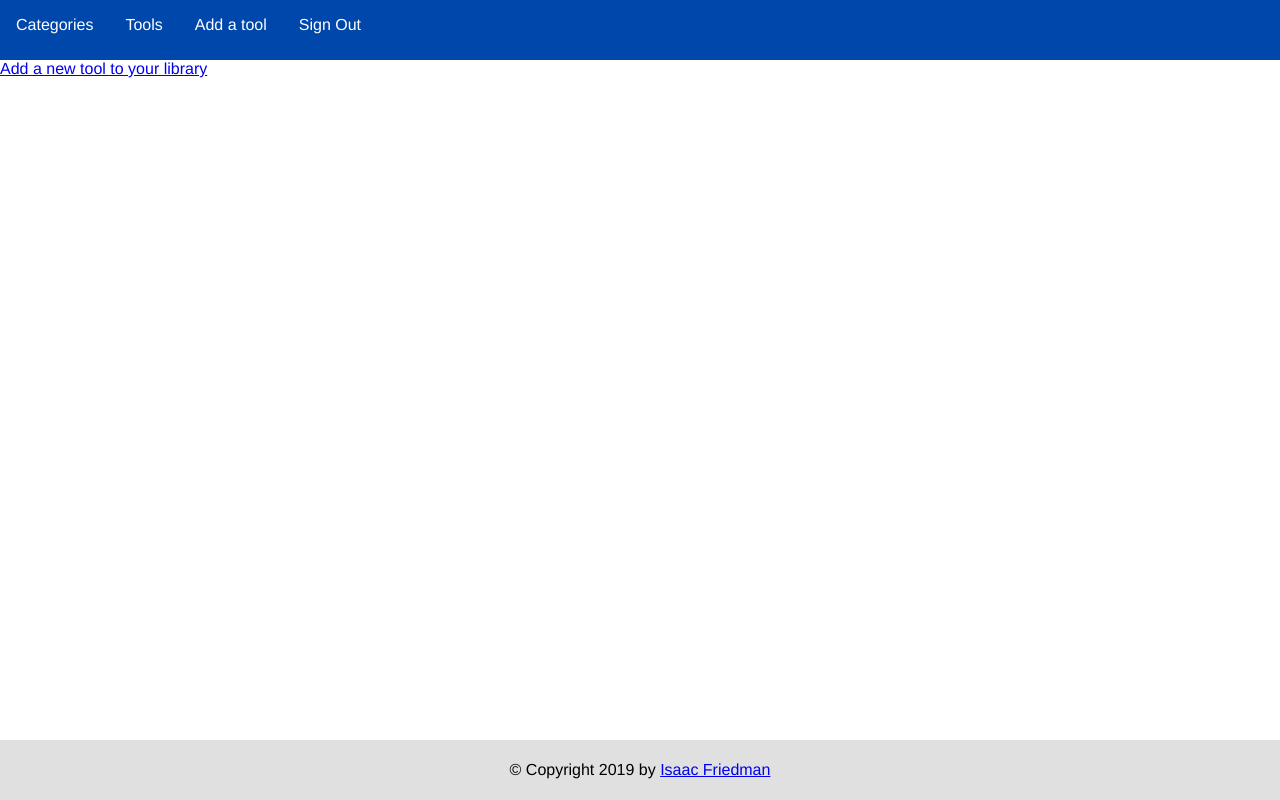
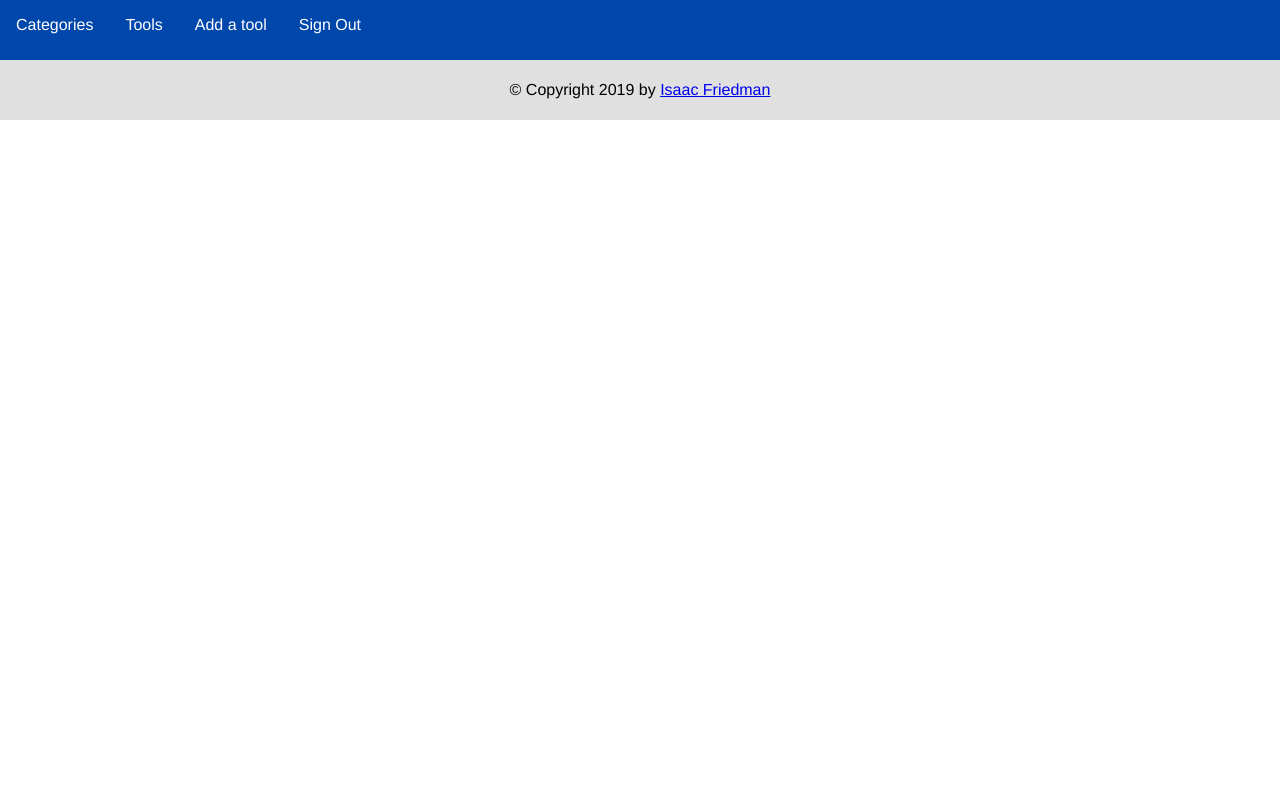
Before and after one commit to isaac-friedman/tool-library, a Flask app: template templates/list.html in a window 1280 px wide. Run offline with Flask 2, Linux system fonts and the light colour scheme; the template is opened without the code that fills it, so the values that code supplies are empty; parts of the project's set-up code (start-up, migrations or seed data) failed here and were passed over.

Commit message:
Move new tool button to nav

```diff
--- a/templates/list.html
+++ b/templates/list.html
@@ -1,8 +1,5 @@
 {% extends 'base.html' %}
 {% block content %}
-        <p>
-            <a href="{{url_for('new')}}"> Add a new tool to your library</a>
-        </p>
         {% for list in by_category %}
         <p>
             <h2>{{list}}</h2>
```
